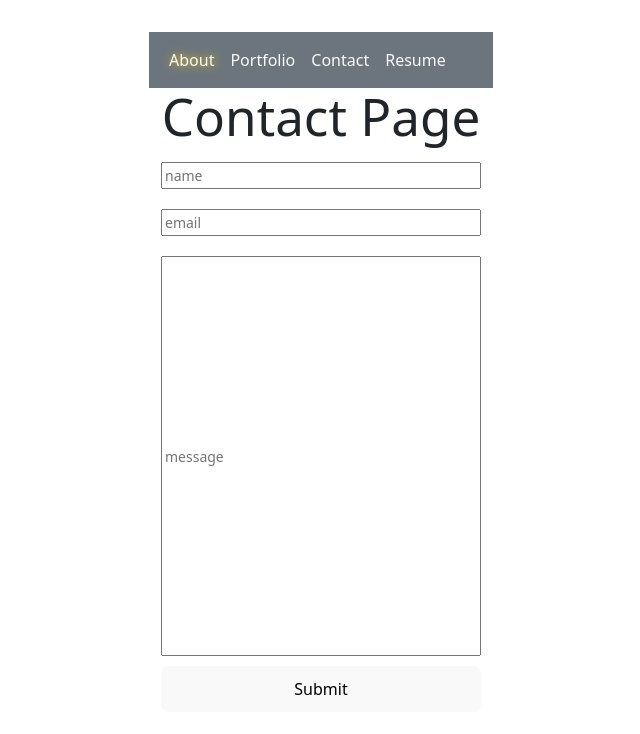
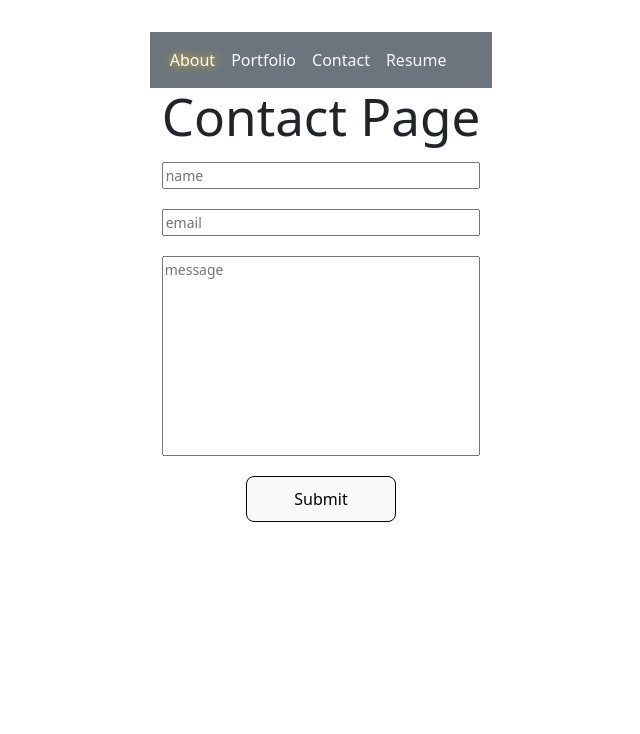
Before and after one commit to CMakousky/react-portfolio, a React (Vite) app: page /contact in a window 1280 px wide. Shown: the top 734 px of the page, without its empty margins (319-959 px from the left). Built offline with nearby package versions, Linux system fonts and the light colour scheme.

Commit message:
Changed the #message-area in Contact.jsx from an input to a textarea. Added id tags to the links in the Navbar. Removed some extra entries from App.css.

```diff
--- a/src/App.css
+++ b/src/App.css
@@ -1,68 +1,34 @@
 #root {
+  /* display: flex;
+  flex-direction: column;
+  flex-wrap: wrap; */
   max-width: 1680px;
+  min-width: 200px;
   margin: 0 auto;
   padding: 2rem;
   text-align: center;
 }
 
-.logo {
-  height: 6em;
-  padding: 1.5em;
-  will-change: filter;
-  transition: filter 300ms;
-}
-.logo:hover {
-  filter: drop-shadow(0 0 2em #646cffaa);
-}
-.logo.react:hover {
-  filter: drop-shadow(0 0 2em #61dafbaa);
-}
-
-@keyframes logo-spin {
-  from {
-    transform: rotate(0deg);
-  }
-  to {
-    transform: rotate(360deg);
-  }
-}
-
-@media (prefers-reduced-motion: no-preference) {
-  a:nth-of-type(2) .logo {
-    animation: logo-spin infinite 20s linear;
-  }
-}
-
-.card {
-  padding: 2em;
-}
-
-.read-the-docs {
-  color: #888;
-}
-
-main {
+/* main {
   display: flex;
   flex-direction: column;
-  /* justify-content: center;
+  justify-content: center;
   align-items: center;
-  text-align: center; */
-
+  text-align: center;
   border: 2px solid var(--textPrimary);
   border-radius: 20px;
   width: fit-content;
   max-width: 1680px;
-  min-width: 440px;
+  min-width: 200px;
   block-size: fit-content;
-}
+} */
 
-body {
+/* body {
   margin: 0;
   display: flex;
-  place-items: top;
-  min-width: 320px;
+  min-width: 200px;
   min-height: 100vh;
-}
+} */
 
 .nav-link.active {
   text-shadow: #FC0 1px 0 10px;
@@ -78,10 +44,10 @@ body {
 
 .portfolio-card {
   margin-top: 15px;
-  margin-right: 10px;
+  margin-right: 15px;
   margin-bottom: 15px;
-  margin-left: 10px;
-  width: 400px;
+  margin-left: 15px;
+  max-width: 400px;
   border-radius: 10px;
   display: flex;
   flex-direction: column;
@@ -99,29 +65,49 @@ body {
   max-height: 250px;
   display: flex;
   border-radius: 10px;
+  border-color: black;
+  border-style: solid;
   margin-bottom: auto;
 }
 
-.container {
-  max-width: 1680px;
-  min-width: 320px;
-}
+/* .container.text-center {
+  width: 100%;
+} */
 
 .form {
   display: flex;
   flex-direction: column;
-  flex-wrap: wrap;
-  justify-content: top;
+  justify-self: center;
+  align-items: center;
   max-width: 600px;
-  min-width: 320px;
+  width: 100%;
 }
 
 .form-text {
   margin-top: 10px;
   margin-bottom: 10px;
+  width: 100%;
 }
 
-#message-form {
-  max-width: 600px;
-  height: 400px;
+#message-area {
+  height: 200px;
+  resize: none;
 }
+
+#submit-button {
+  align-self: center;
+  margin: 10px;
+  width: 150px;
+}
+
+#submit-button:not(:hover) {
+  align-self: center;
+  margin: 10px;
+  width: 150px;
+  border-color: black;
+  border-style: solid;
+}
+
+/* .navbar {
+  width: 1600px;
+} */
--- a/src/components/Nav.jsx
+++ b/src/components/Nav.jsx
@@ -15,22 +15,22 @@ export default function Nav() {
     <Navbar
       links={[
         <li>
-          <Link key={1} className={currentPage === "About" ? "nav-link active text-light" : "nav-link text-light"} to="/" onClick={() => handlePageChange('About')}>
+          <Link key={1} className={currentPage === "About" ? "nav-link active text-light" : "nav-link text-light"} id='about-link' to="/" onClick={() => handlePageChange('About')}>
               About
           </Link>
         </li>,
         <li>
-          <Link key={2} className={currentPage === "Portfolio" ? "nav-link active text-light" : "nav-link text-light"} to="/portfolio" onClick={() => handlePageChange('Portfolio')}>
+          <Link key={2} className={currentPage === "Portfolio" ? "nav-link active text-light" : "nav-link text-light"} id='portfolio-link' to="/portfolio" onClick={() => handlePageChange('Portfolio')}>
               Portfolio
           </Link>
         </li>,
         <li>
-          <Link key={3} className={currentPage === "Contact" ? "nav-link active text-light" : "nav-link text-light"} to="/contact" onClick={() => handlePageChange('Contact')}>
+          <Link key={3} className={currentPage === "Contact" ? "nav-link active text-light" : "nav-link text-light"} id='contact-link' to="/contact" onClick={() => handlePageChange('Contact')}>
               Contact
           </Link>
         </li>,
         <li>
-          <Link key={4} className={currentPage === "Resume" ? "nav-link active text-light" : "nav-link text-light"} to="/resume" onClick={() => handlePageChange('Resume')}>
+          <Link key={4} className={currentPage === "Resume" ? "nav-link active text-light" : "nav-link text-light"} id='resume-link' to="/resume" onClick={() => handlePageChange('Resume')}>
               Resume
           </Link>
         </li>,
--- a/src/pages/Contact.jsx
+++ b/src/pages/Contact.jsx
@@ -33,7 +33,7 @@ function Contact() {
             // We want to exit out of this code block if something is wrong so that the user can correct it
             return;
         }
-        alert(`Thankyou ${name}. Your message has been sent.`);
+        alert(`Thank you ${name}. Your message has been sent.`);
 
         // If everything goes according to plan, we want to clear out the input after a successful registration.
         setName('');
@@ -49,7 +49,7 @@ function Contact() {
                 <input
                     className="form-text"
                     value={name}
-                    name="Name"
+                    name="name"
                     onChange={handleInputChange}
                     type="text"
                     placeholder="name"
@@ -58,23 +58,23 @@ function Contact() {
                 <input
                     className="form-text"
                     value={email}
-                    name="Email"
+                    name="email"
                     onChange={handleInputChange}
                     type="email"
                     placeholder="email"
                 />
 
-                <input
+                <textarea
+                    id="message-area"
                     className="form-text"
                     value={message}
-                    id="message-form"
-                    name="Message"
+                    name="message"
                     onChange={handleInputChange}
                     type="message"
                     placeholder="message"
                 />
 
-                <button type="submit">Submit</button>
+                <button id="submit-button" type="submit">Submit</button>
             </form>
 
             {errorMessage && (
```
